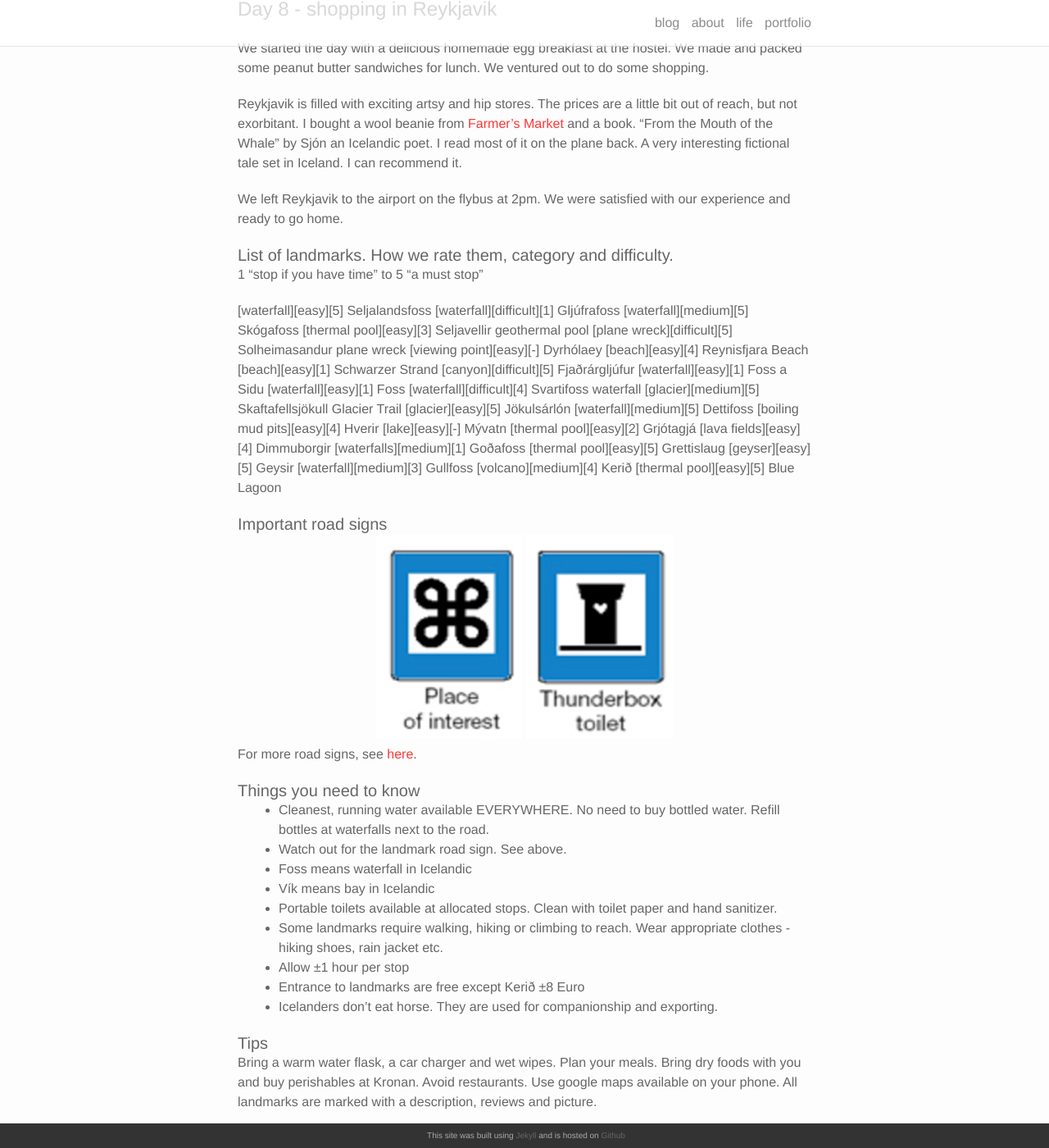
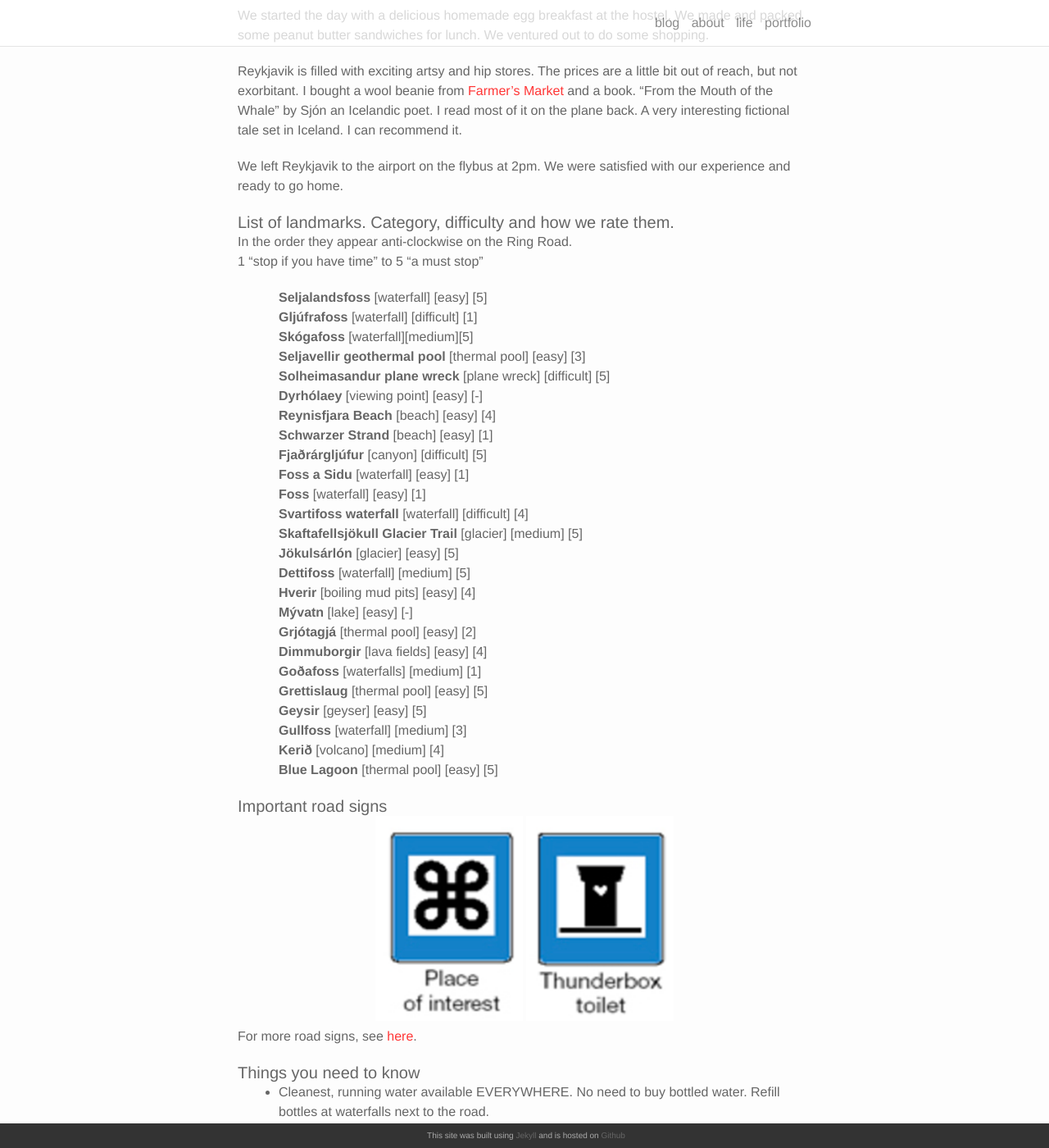
Before and after one commit to annelledejager/blog, a Jekyll site: the page built from _life/3_iceland.markdown, in a window 1280 px wide and 1400 px high, scrolled down 10157 px. Shown: the whole window at 82% size. Built offline with Jekyll 4.4.1, drawn with Linux system fonts in a browser that asks for light colours; nearby versions of some CDN libraries; comment, search, counter and statistics services are not loaded.

Commit message:
Add list

```diff
--- a/_life/3_iceland.markdown
+++ b/_life/3_iceland.markdown
@@ -229,7 +229,7 @@ We had some time to spare and went to look at the Sun Voyager and the opera hous
 </figure>
 
 <figure class="col one">
-	<img src="/blog/img/iceland9.jpg" width="200" height="300">
+	<img src="/blog/img/iceland9.jpg" width="200" height="260">
 	<figcaption>
 		<b>Hot dog from Bæjarins Beztu Pylsur</b>
 	</figcaption>
@@ -256,34 +256,38 @@ Reykjavik is filled with exciting artsy and hip stores. The prices are a little
 
 We left Reykjavik to the airport on the flybus at 2pm. We were satisfied with our experience and ready to go home.
 
-#### List of landmarks. How we rate them, category and difficulty.
+#### List of landmarks. Category, difficulty and how we rate them.
+In the order they appear anti-clockwise on the Ring Road.
+<br/>
 1 "stop if you have time" to 5 "a must stop"
 
-[waterfall][easy][5] Seljalandsfoss
-[waterfall][difficult][1] Gljúfrafoss
-[waterfall][medium][5] Skógafoss
-[thermal pool][easy][3] Seljavellir geothermal pool
-[plane wreck][difficult][5] Solheimasandur plane wreck
-[viewing point][easy][-] Dyrhólaey
-[beach][easy][4] Reynisfjara Beach
-[beach][easy][1] Schwarzer Strand
-[canyon][difficult][5] Fjaðrárgljúfur
-[waterfall][easy][1] Foss a Sidu
-[waterfall][easy][1] Foss
-[waterfall][difficult][4] Svartifoss waterfall
-[glacier][medium][5] Skaftafellsjökull Glacier Trail
-[glacier][easy][5] Jökulsárlón
-[waterfall][medium][5] Dettifoss
-[boiling mud pits][easy][4] Hverir
-[lake][easy][-] Mývatn
-[thermal pool][easy][2] Grjótagjá
-[lava fields][easy][4] Dimmuborgir
-[waterfalls][medium][1] Goðafoss
-[thermal pool][easy][5] Grettislaug
-[geyser][easy][5] Geysir
-[waterfall][medium][3] Gullfoss
-[volcano][medium][4] Kerið
-[thermal pool][easy][5] Blue Lagoon
+<ul style="list-style-type:none">
+	<li><b>Seljalandsfoss</b> [waterfall] [easy] [5]</li>
+	<li><b>Gljúfrafoss</b> [waterfall] [difficult] [1]</li>
+	<li><b>Skógafoss </b>[waterfall][medium][5]</li>
+	<li><b>Seljavellir geothermal pool </b>[thermal pool] [easy] [3]</li>
+	<li><b>Solheimasandur plane wreck </b>[plane wreck] [difficult] [5]</li>
+	<li><b>Dyrhólaey </b>[viewing point] [easy] [-]</li>
+	<li><b>Reynisfjara Beach </b>[beach] [easy] [4]</li>
+	<li><b>Schwarzer Strand </b>[beach] [easy] [1]</li>
+	<li><b>Fjaðrárgljúfur </b>[canyon] [difficult] [5]</li>
+	<li><b>Foss a Sidu </b>[waterfall] [easy] [1]</li>
+	<li><b>Foss </b>[waterfall] [easy] [1]</li>
+	<li><b>Svartifoss waterfall </b>[waterfall] [difficult] [4]</li>
+	<li><b>Skaftafellsjökull Glacier Trail </b>[glacier] [medium] [5]</li>
+	<li><b>Jökulsárlón </b>[glacier] [easy] [5]</li>
+	<li><b>Dettifoss </b>[waterfall] [medium] [5]</li>
+	<li><b>Hverir </b>[boiling mud pits] [easy] [4]</li>
+	<li><b>Mývatn </b>[lake] [easy] [-]</li>
+	<li><b>Grjótagjá </b>[thermal pool] [easy] [2]</li>
+	<li><b>Dimmuborgir </b>[lava fields] [easy] [4]</li>
+	<li><b>Goðafoss </b>[waterfalls] [medium] [1]</li>
+	<li><b>Grettislaug </b>[thermal pool] [easy] [5]</li>
+	<li><b>Geysir </b>[geyser] [easy] [5]</li>
+	<li><b>Gullfoss </b>[waterfall] [medium] [3]</li>
+	<li><b>Kerið </b>[volcano] [medium] [4]</li>
+	<li><b>Blue Lagoon </b>[thermal pool] [easy] [5]</li>
+</ul>
 
 #### Important road signs
 <div align="center">
```
